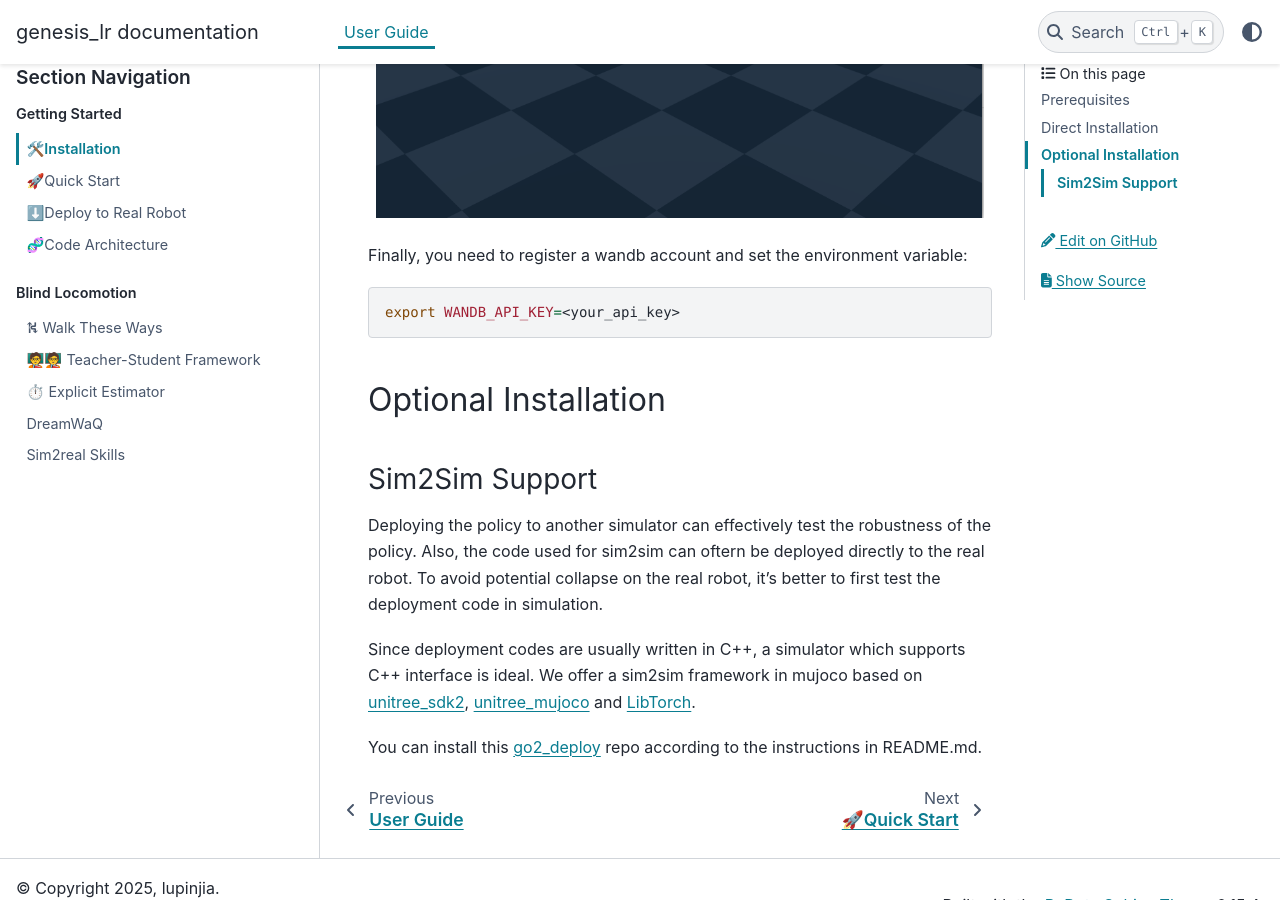
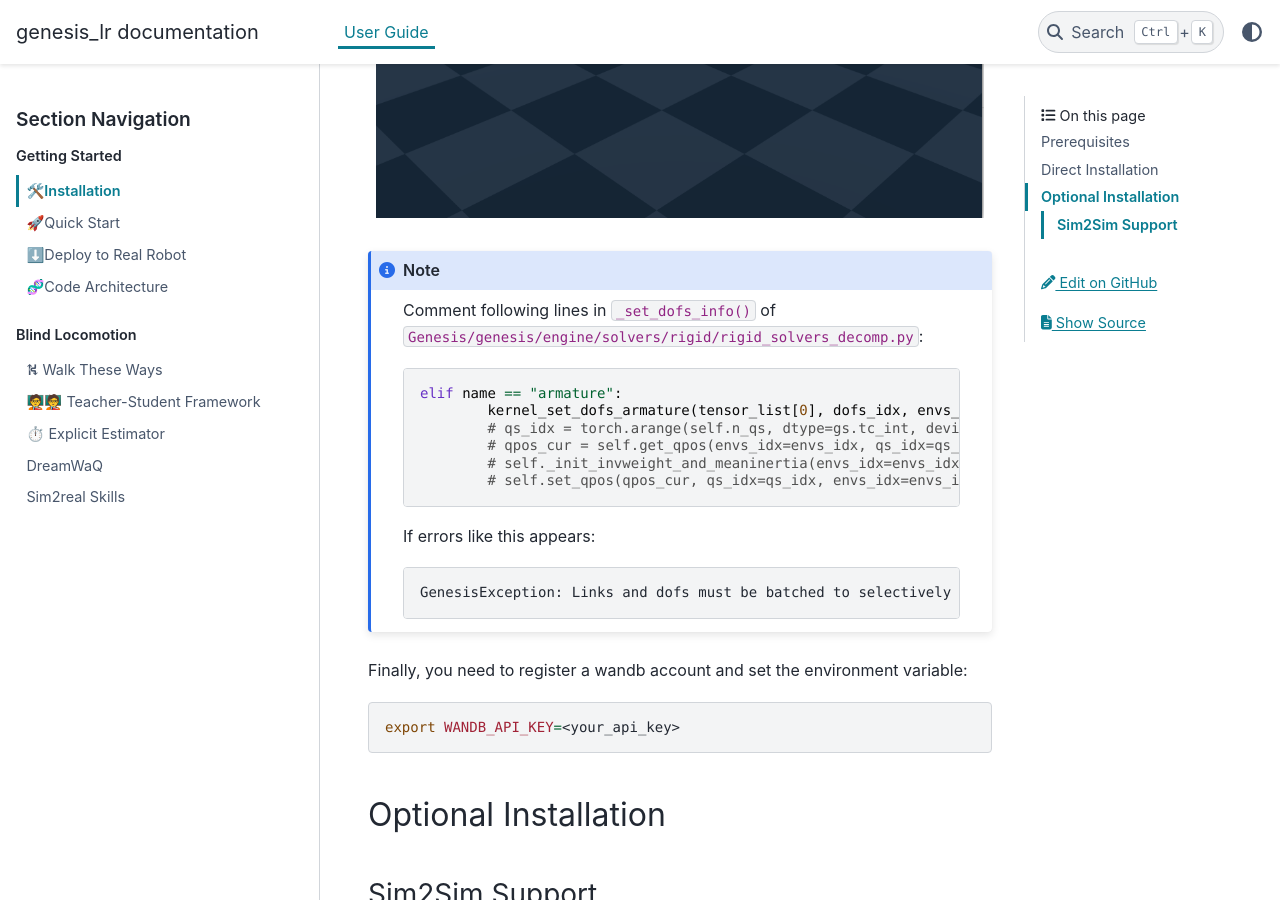
Before and after one commit to lupinjia/genesis_lr_doc, a Sphinx documentation site: the page built from source/user_guide/getting_started/installation.md, in a window 1280 px wide and 900 px high, scrolled down 2562 px. Built offline with Sphinx 7.4.7 and the PyData theme 0.15.4, drawn with Linux system fonts in a browser that asks for light colours.

Commit message:
add bug fix note in installation.md

````diff
--- a/source/user_guide/getting_started/installation.md
+++ b/source/user_guide/getting_started/installation.md
@@ -69,6 +69,27 @@ If a window like below appears, the installation is successful.
 ```{figure} ../../_static/images/genesis_installation_success.png
 ```
 
+:::{note}
+Comment following lines in `_set_dofs_info()` of `Genesis/genesis/engine/solvers/rigid/rigid_solvers_decomp.py`:
+
+```python
+elif name == "armature":
+        kernel_set_dofs_armature(tensor_list[0], dofs_idx, envs_idx_, self.dofs_info, self._static_rigid_sim_config)
+        # qs_idx = torch.arange(self.n_qs, dtype=gs.tc_int, device=gs.device)
+        # qpos_cur = self.get_qpos(envs_idx=envs_idx, qs_idx=qs_idx, unsafe=unsafe)
+        # self._init_invweight_and_meaninertia(envs_idx=envs_idx, force_update=True, unsafe=unsafe)
+        # self.set_qpos(qpos_cur, qs_idx=qs_idx, envs_idx=envs_idx, unsafe=unsafe)
+```
+
+If errors like this appears:
+```bash
+GenesisException: Links and dofs must be batched to selectively update invweight and meaninertia for some environment
+```
+
+:::
+
+
+
 Finally, you need to register a wandb account and set the environment variable:
 ```bash
 export WANDB_API_KEY=<your_api_key>
````
Also changed, not shown: source/index.md (+1 -1 lines).
